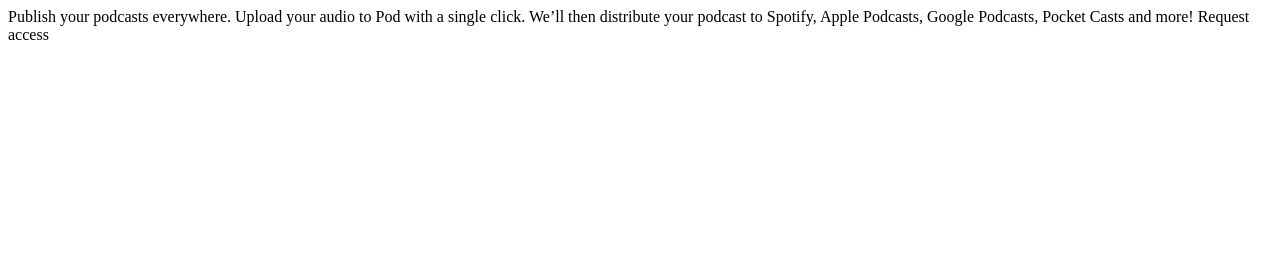
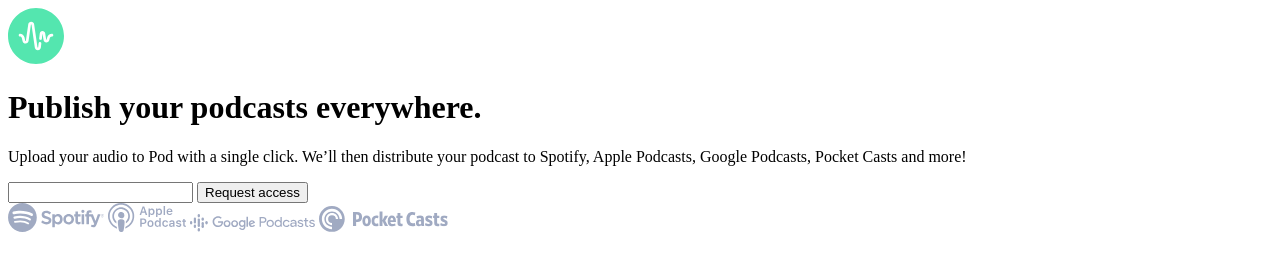
Before and after one commit to AnthonyChaiditya/pod-req-access-landing-page, a plain HTML site: page index.html in a window 1280 px wide. Drawn offline with Linux system fonts and the light colour scheme.

Commit message:
barebones HTML

```diff
--- a/index.html
+++ b/index.html
@@ -9,11 +9,36 @@
   <title>Frontend Mentor | Pod request access landing page</title>
 </head>
 <body>
-  Publish your podcasts everywhere.
 
-  Upload your audio to Pod with a single click. We’ll then distribute your podcast to Spotify,
-  Apple Podcasts, Google Podcasts, Pocket Casts and more!
+  <div class="main-container">
 
-  Request access
+    <img src="/assets/desktop/logo.svg" alt="">
+
+    <h1>
+      Publish your podcasts everywhere.
+    </h1>
+
+    <p>
+      Upload your audio to Pod with a single click. We’ll then distribute your podcast to Spotify,
+      Apple Podcasts, Google Podcasts, Pocket Casts and more!
+    </p>
+
+    <!-- <img src="/assets/desktop/image-host.jpg" alt=""> -->
+
+    <input type="text">
+
+    <button>
+      Request access
+    </button>
+
+    <div class="logo-container">
+      <img src="/assets/desktop/spotify.svg" alt="">
+      <img src="/assets/desktop/apple-podcast.svg" alt="">
+      <img src="/assets/desktop/google-podcasts.svg" alt="">
+      <img src="/assets/desktop/pocket-casts.svg" alt="">
+    </div>
+
+
+  </div>
 </body>
 </html>
```
